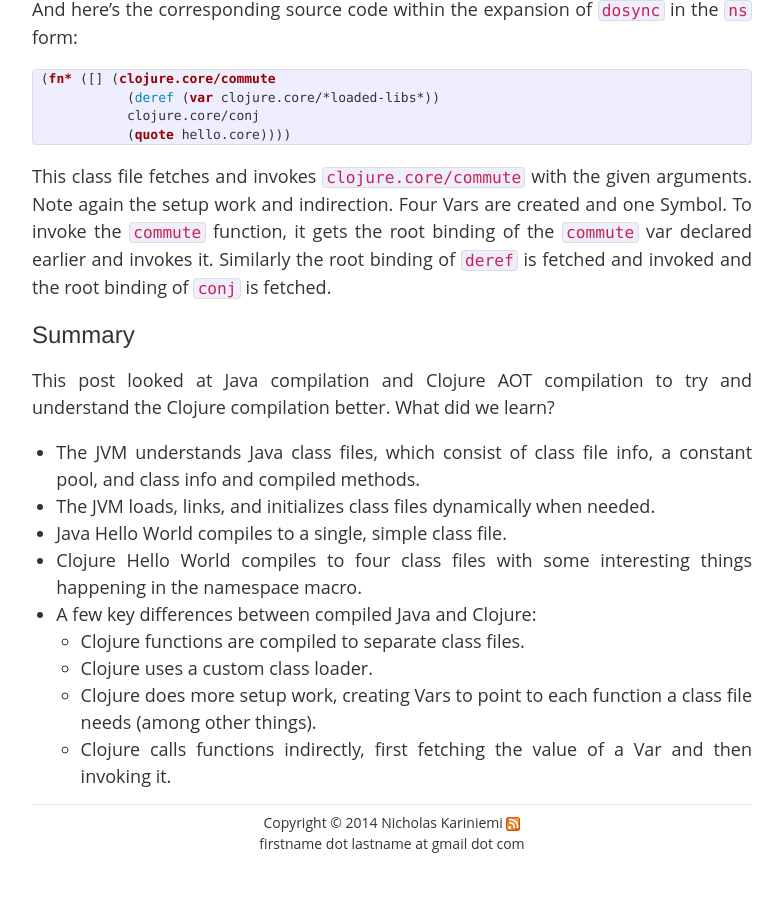
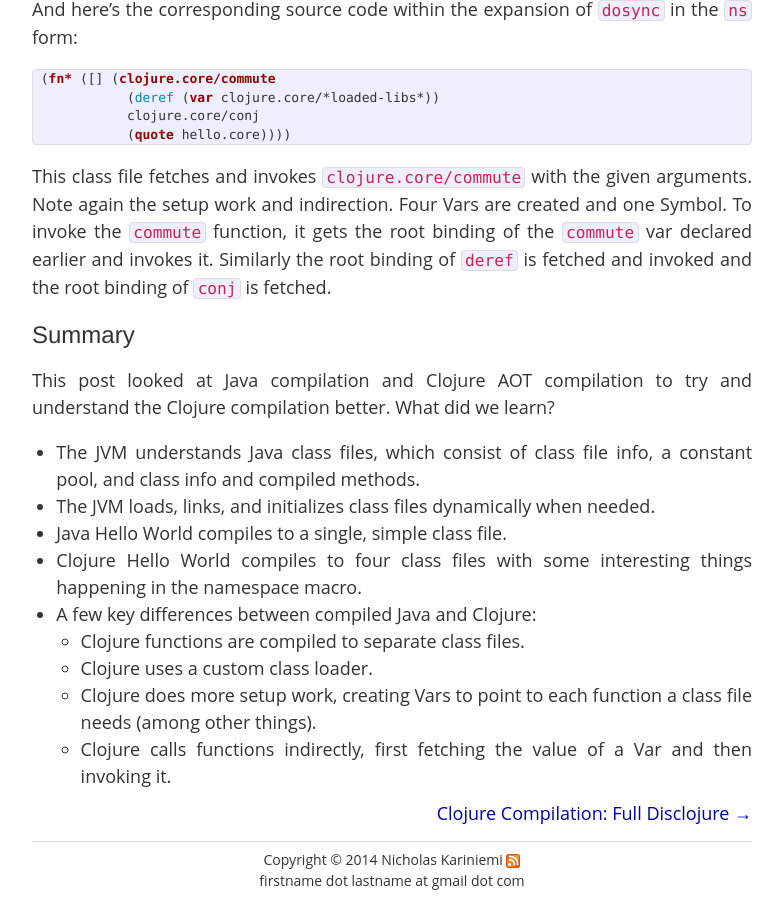
Before and after one commit to hoodunit/hoodunit.github.io, a Jekyll site: the page built from _posts/2014-01-26-clojure-compilation.md, in a window 1280 px wide and 900 px high, scrolled down 16053 px. Shown: the whole window, without its empty margins (248-1031 px from the left). Built offline with Jekyll 4.4.1, drawn with Linux system fonts in a browser that asks for light colours; Markdown is read by kramdown in place of the engine named in the settings; before the commit the page ends 16916 px from its top, so only the background shows below that.

Commit message:
Add previous/next links to posts

```diff
--- a/_layouts/post.html
+++ b/_layouts/post.html
@@ -7,3 +7,18 @@
 <div class="post">
 {{ content }}
 </div>
+
+{% for post in site.posts %}
+		{% assign prev = site.posts[forloop.index] %}
+		{% if post.title == page.title %}
+		{% if prev %}
+		<div class="pull-left"><a href="{{ site.url }}{{ prev.url }}">&larr; {{ prev.title }}</a></div>
+	  {% endif %}
+		{% if next %}
+		<div class="pull-right"><a href="{{ site.url }}{{ next.url }}">{{ next.title }} &rarr;</a></div>
+	  {% endif %}
+	  {% endif %}
+	  {% assign next = post %}
+{% endfor %}
+
+<div class="clearfix"></div>
```
